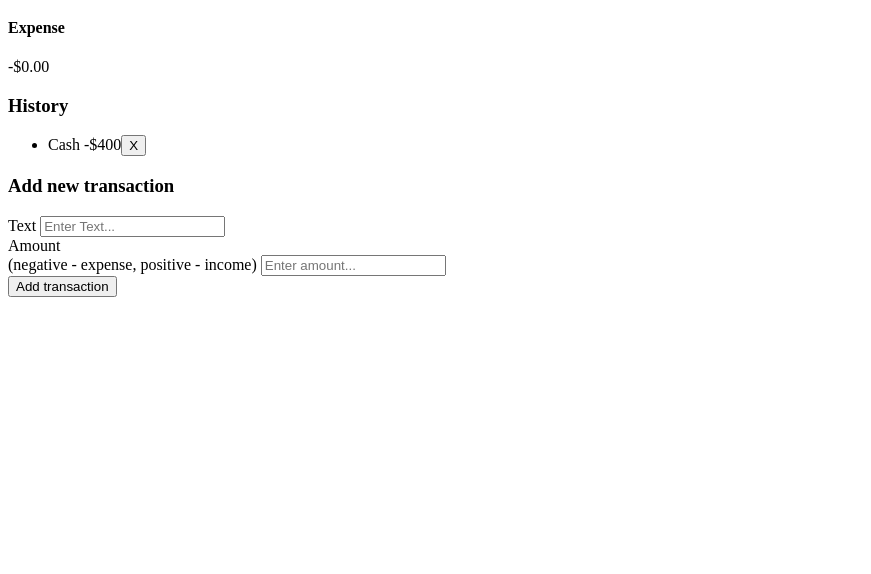
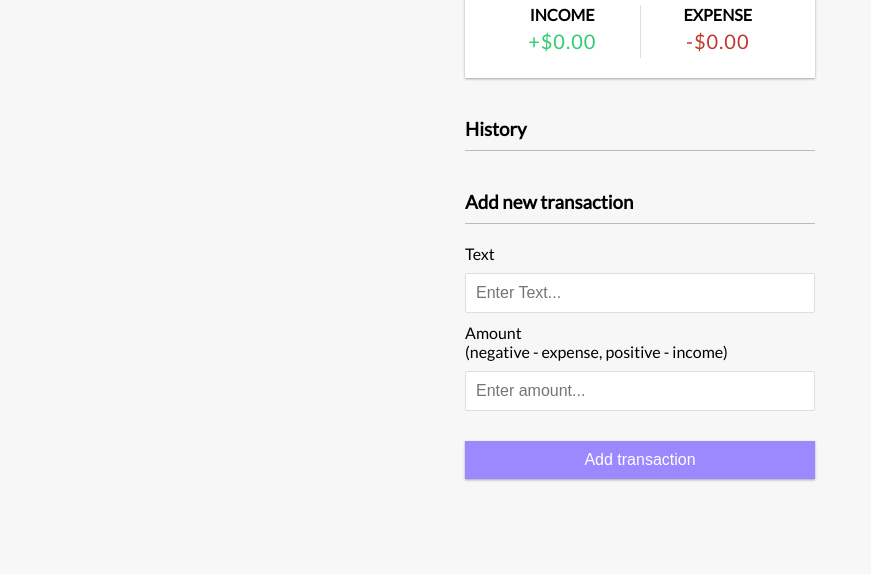
Before and after one commit to ARMMM96/Expense-Tracker-, a plain HTML site: page index.html in a window 1280 px wide. Shown: the part 226-800 px from the top of the page, without its empty margins (0-871 px from the left). Drawn offline with Linux system fonts and the light colour scheme.

Commit message:
add the styling

```diff
--- a/style.css
+++ b/style.css
@@ -0,0 +1,146 @@
+@import url('https://fonts.googleapis.com/css?family=Lato&display=swap');
+
+:root {
+  --box-shadow: 0 1px 3px rgba(0, 0, 0, 0.12), 0 1px 2px rgba(0, 0, 0, 0.24);
+}
+
+* {
+  box-sizing: border-box;
+}
+
+body {
+  background: #f7f7f7;
+  display: flex;
+  flex-direction: column;
+  align-items: center;
+  justify-content: center;
+  min-height: 100vh;
+  margin: 0;
+  font-family: 'Lato', sans-serif;
+}
+
+.container {
+  margin: 30px auto;
+  width: 350px;
+}
+
+h1 {
+  letter-spacing: 1px;
+  margin: 0;
+}
+
+h3 {
+  border-bottom: 1px solid #bbb;
+  padding-bottom: 10px;
+  margin: 40px 0 10px;
+}
+
+h4 {
+  margin: 0;
+  text-transform: uppercase;
+}
+
+.inc-exp-container {
+  background-color: #fff;
+  box-shadow: var(--box-shadow);
+  padding: 20px;
+  display: flex;
+  justify-content: space-between;
+  margin: 20px 0;
+}
+
+.inc-exp-container > div {
+  flex: 1;
+  text-align: center;
+}
+
+.inc-exp-container > div:first-of-type {
+  border-right: 1px solid #dedede;
+}
+
+.money {
+  font-size: 20px;
+  letter-spacing: 1px;
+  margin: 5px 0;
+}
+
+.money.plus {
+  color: #2ecc71;
+}
+.money.minus {
+  color: #c0392b;
+}
+
+label {
+  display: inline-block;
+  margin: 10px 0;
+}
+
+input[type='text'],
+input[type='number'] {
+  border: 1px solid #dedede;
+  border-radius: 2px;
+  display: block;
+  font-size: 16px;
+  padding: 10px;
+  width: 100%;
+}
+
+.btn {
+  cursor: pointer;
+  background-color: #9c88ff;
+  box-shadow: var(--box-shadow);
+  color: #fff;
+  border: 0;
+  display: block;
+  font-size: 16px;
+  margin: 30px 0 30px;
+  padding: 10px;
+  width: 100%;
+}
+.btn:focus,
+.delete-btn:focus {
+  outline: 0;
+}
+
+.list {
+  list-style-type: none;
+  padding: 0;
+  margin-bottom: 40px;
+}
+
+.list li {
+  background-color: #fff;
+  box-shadow: var(--box-shadow);
+  color: #333;
+  display: flex;
+  justify-content: space-between;
+  position: relative;
+  padding: 10px;
+  margin: 10px 0;
+}
+.list li.plus {
+  border-right: 5px solid #2ecc71;
+}
+.list li.minus {
+  border-right: 5px solid #c0392b;
+}
+
+.delete-btn {
+  cursor: pointer;
+  background-color: #e74c3c;
+  border: 0;
+  color: #fff;
+  font-size-adjust: 20px;
+  line-height: 20px;
+  padding: 2px 5px;
+  position: absolute;
+  top: 50%;
+  left: 0;
+  transform: translate(-100%, -50%);
+  opacity: 0;
+  transition: opacity 0.3s ease;
+}
+.list li:hover .delete-btn {
+  opacity: 1;
+}
```
Also changed, not shown: index.html (+2 -1 lines).
